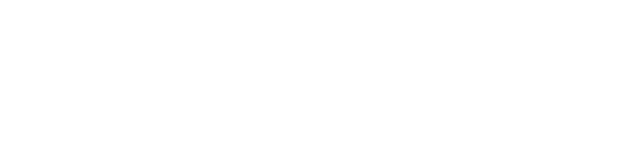
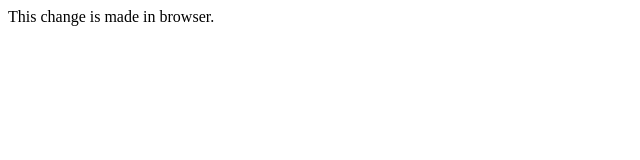
Before and after one commit to Achiransu/index, a plain HTML site: page index.html in a window 1280 px wide. Shown: the whole page, without its empty margins (0-640 px from the left). Drawn offline with Linux system fonts and the light colour scheme.

Commit message:
Changes made in browser

```diff
--- a/index.html
+++ b/index.html
@@ -2,5 +2,6 @@
   <head>
   </head>
   <body>
+    This change is made in browser.
   </body>
 </html>
```
